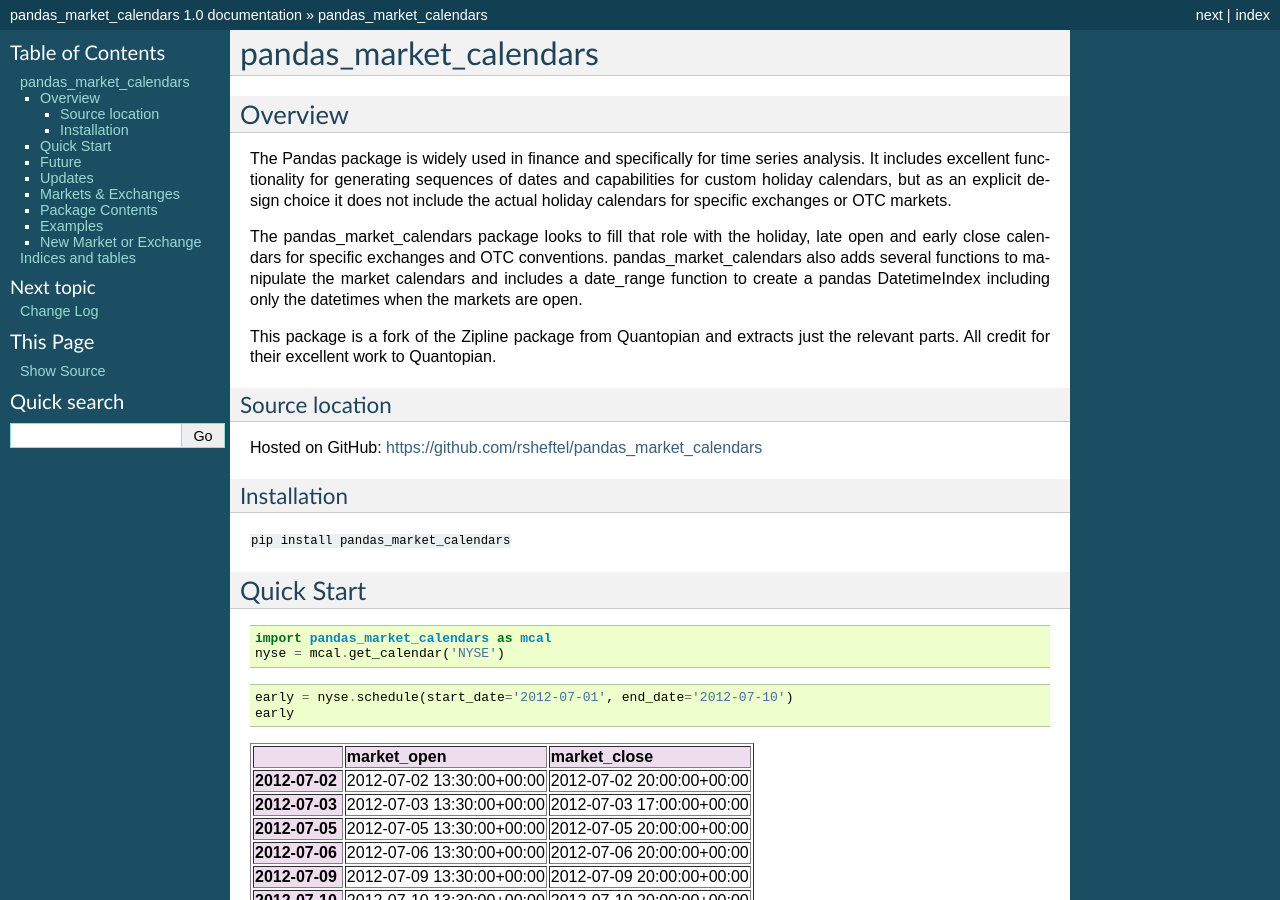
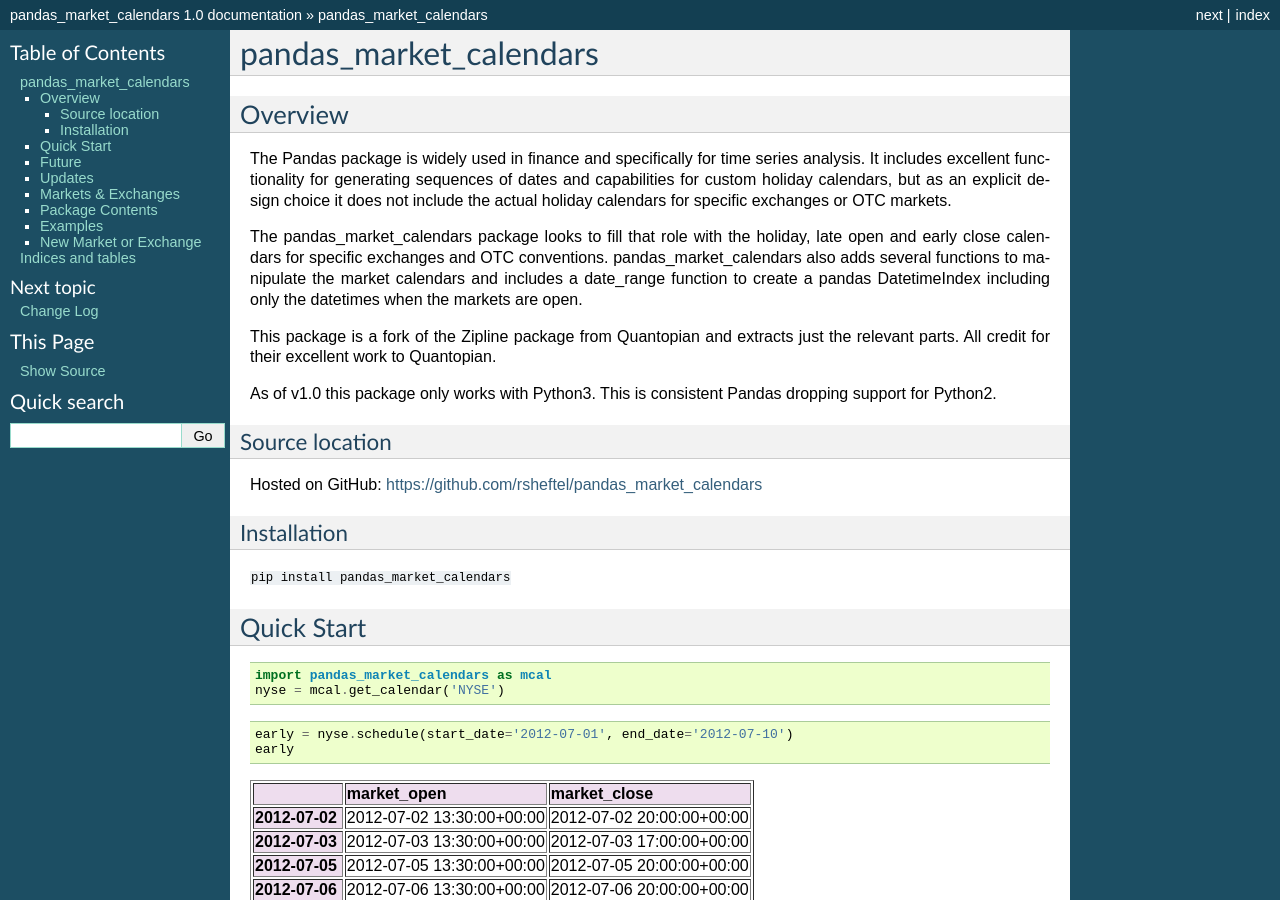
Before and after one commit to rsheftel/pandas_market_calendars, a Sphinx documentation site: the page built from docs/index.rst, in a window 1280 px wide and 900 px high. Built offline with Sphinx 7.4.7, drawn with Linux system fonts in a browser that asks for light colours.

Commit message:
Add python3 only to docs

```diff
--- a/docs/index.rst
+++ b/docs/index.rst
@@ -18,6 +18,8 @@
 
 This package is a fork of the Zipline package from Quantopian and extracts just the relevant parts. All credit for
 their excellent work to Quantopian.
+
+As of v1.0 this package only works with Python3. This is consistent Pandas dropping support for Python2.
 
 Source location
 ~~~~~~~~~~~~~~~
```
